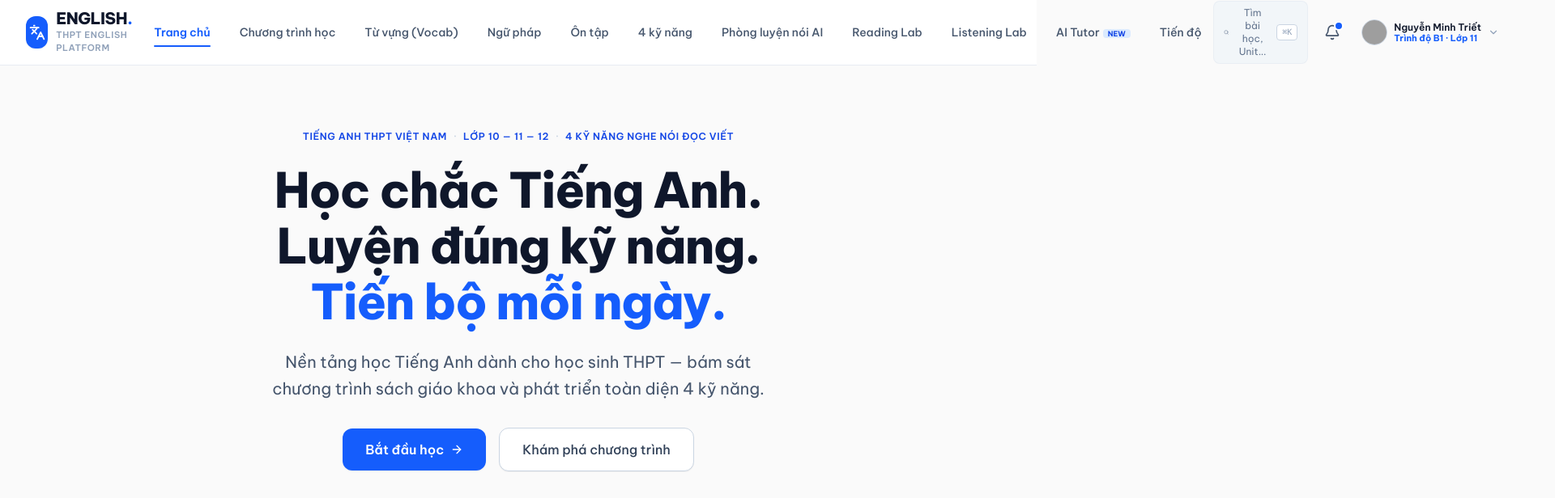
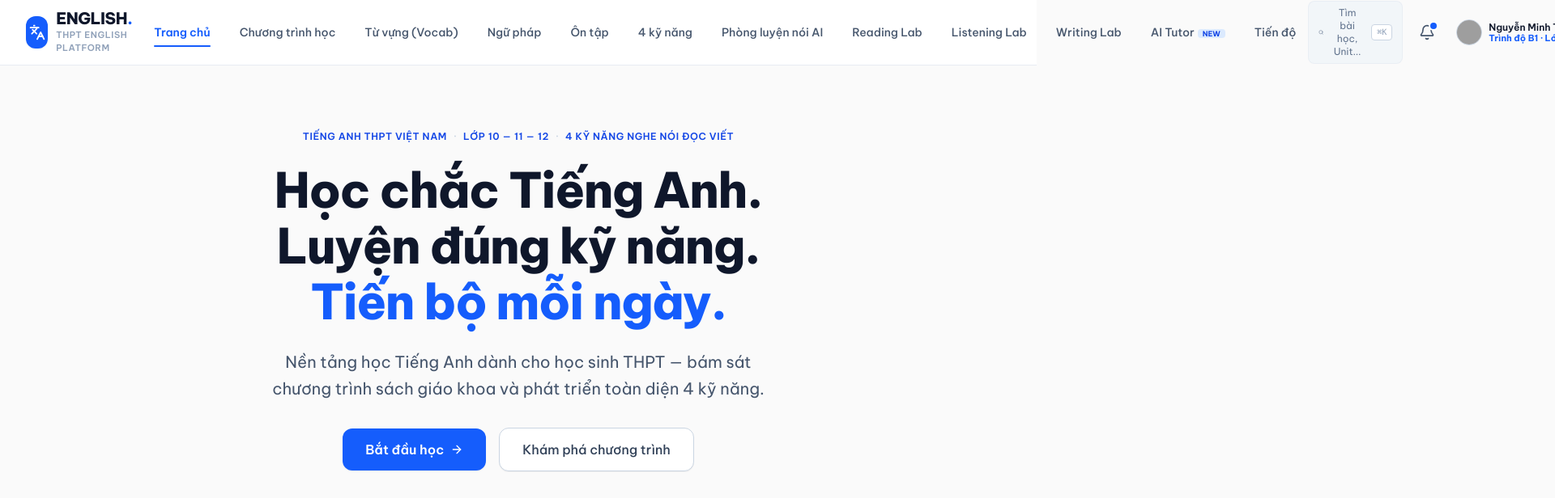
Before and after one commit to beneducation29-lgtm/hoctienganhcungLinh, a React (Vite) app: page / in a window 1280 px wide. Shown: the top 616 px of the page at 81% size, 1920 px wide, since content can reach past the window. Built offline with nearby package versions, Linux system fonts and the light colour scheme; grey boxes are pictures that could not be loaded.

Commit message:
feat: add Writing Lab to main navigation

```diff
--- a/src/components/Header.tsx
+++ b/src/components/Header.tsx
@@ -46,6 +46,7 @@ export const Header: React.FC<HeaderProps> = ({
     { id: 'speaking', label: 'Phòng luyện nói AI' },
     { id: 'reading', label: 'Reading Lab' },
     { id: 'listening', label: 'Listening Lab' },
+    { id: 'writing', label: 'Writing Lab' },
     { id: 'aitutor', label: 'AI Tutor' },
     { id: 'progress', label: 'Tiến độ' }
   ];
```
